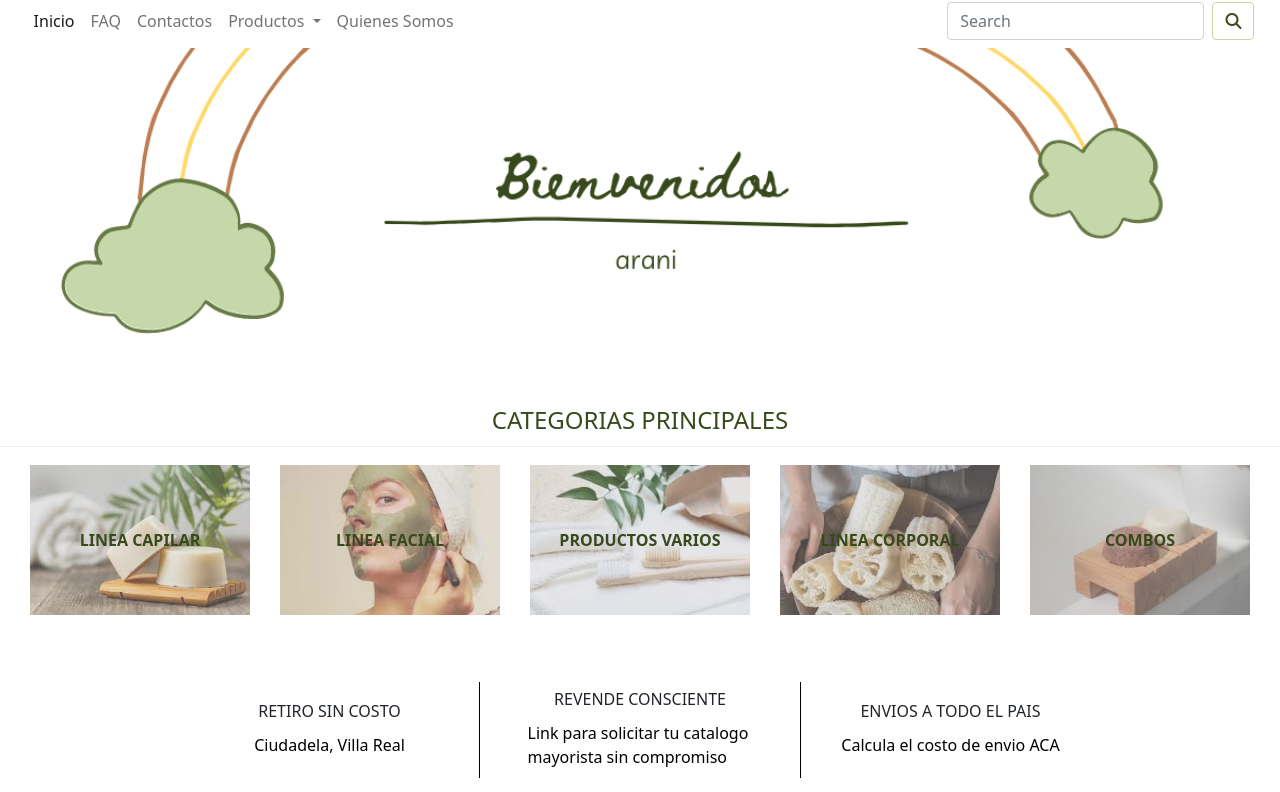
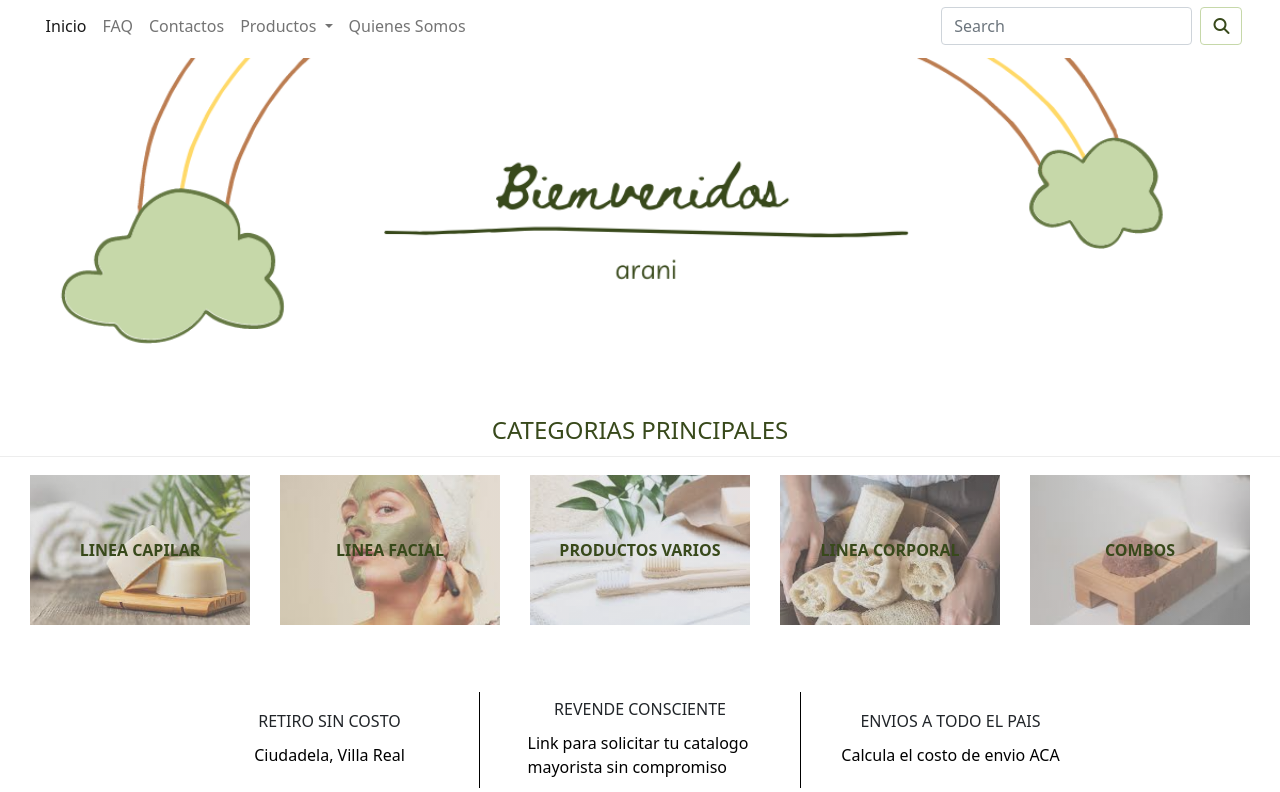
Before and after one commit to aldiranieri/arani, a website: page index.html in a window 1280 px wide. Shown: the part 152-944 px from the top of the page. Drawn offline with nearby package versions, Linux system fonts and the light colour scheme.

Commit message:
arregle el margin del menu que estaba muy junto

```diff
--- a/scss/styles.scss
+++ b/scss/styles.scss
@@ -171,6 +171,7 @@ $lineas:(
 
 .navmenu {
    padding: 0% 2%;
+   margin: 5px 0%;
 }
 
 /*------------media queris*-------------*/
```
Also changed, not shown: css/styles.css.
